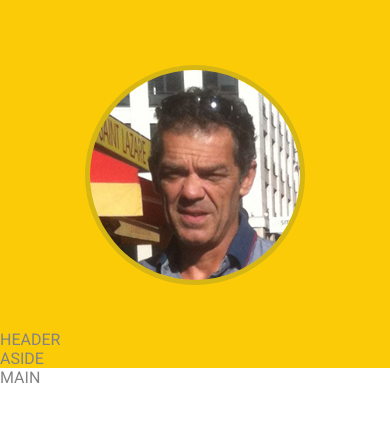
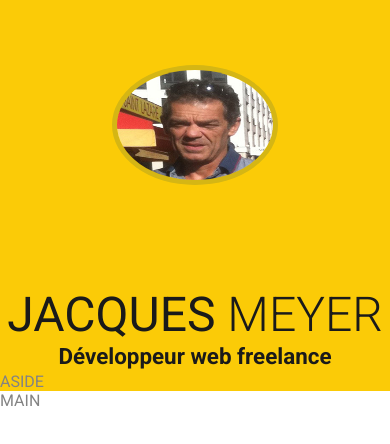
Before and after one commit to jiem31/cv, a plain HTML site: page index.html in a window 390 px wide. Drawn offline with Linux system fonts and the light colour scheme.

Commit message:
Built header area and refined media queries for displaying firstname, lastname and position under the picture on smartphones and tablets

```diff
--- a/css/style.css
+++ b/css/style.css
@@ -5,24 +5,31 @@
 * {
     font-family: 'Roboto', 'Arial', 'Helvetica', sans-serif;
     color: #838383;
+    margin: 0;
+    padding: 0;
 
 }
 
 body {
     box-sizing: border-box;
-    margin: 0;
-    padding: 0;
 }
 
-/* PAGE AND AREAS */
+/*
+    PAGE
+*/
 
 #page {
     display: grid;
-    grid-template-columns: 4fr 9fr;
+    grid-template-columns: 4fr 8fr;
     grid-template-areas:
         "picture header"
         "aside main";
+    grid-column-gap: 65px;
 }
+
+/*
+    PICTURE AREA
+*/
 
 #picture {
     grid-area: picture;
@@ -38,14 +45,52 @@ body {
     border-radius: 50%;
 }
 
+/*
+    HEADER AREA
+*/
+
 header {
     grid-area: header;
 }
+
+h1 {
+    font-size: 3.90rem;
+    font-weight: 400;
+    text-transform: uppercase;
+    margin-top: 110px;
+}
+
+#firstname {
+    color: #FBCB07;
+}
+
+#lastname {
+    font-weight: 300;
+    color: #1A1A1A;
+}
+
+h2 {
+    font-size: 1.85rem;
+    color: #1A1A1A;
+}
+
+#hr-small {
+    width: 80px;
+    border-top: 3px solid #FBCB07;
+}
+
+/*
+    ASIDE AREA
+*/
 
 aside {
     grid-area: aside;
     background-color: #FBCB07;
 }
+
+/*
+    MAIN AREA
+*/
 
 main {
     grid-area: main;
@@ -84,8 +129,22 @@ main {
                 "aside"
                 "main";
     }
+    #photo {
+        width: 50%;
+        height: 50%;
+    }
     header {
         background-color: #FBCB07;
+    }
+    h1 {
+        margin-top: 10px;
+        text-align: center;
+    }
+    #firstname {
+        color: #1A1A1A;
+    }
+    h2 {
+        text-align: center;
     }
 }
 
@@ -99,7 +158,23 @@ main {
                 "aside"
                 "main";
     }
+    #photo {
+        width: 40%;
+        height: 40%;
+    }
     header {
         background-color: #FBCB07;
     }
+    h1 {
+        margin-top: 10px;
+        font-size: 3rem;
+        text-align: center;
+    }
+    #firstname {
+        color: #1A1A1A;
+    }
+    h2 {
+        font-size: 1.4rem;
+        text-align: center;
+    }
 }
--- a/index.html
+++ b/index.html
@@ -20,7 +20,19 @@
             </div>
             <!-- HEADER -->
             <header>
-                HEADER
+                <h1>
+                    <span id="firstname">
+                        Jacques
+                    </span>
+                    <span id="lastname">
+                        MEYER
+                    </span>
+                </h1>
+                <h2>
+                    Développeur web freelance
+                </h2>
+                <div id="hr-small">
+                </div>
             </header>
             <!-- ASIDE -->
             <aside>
```
